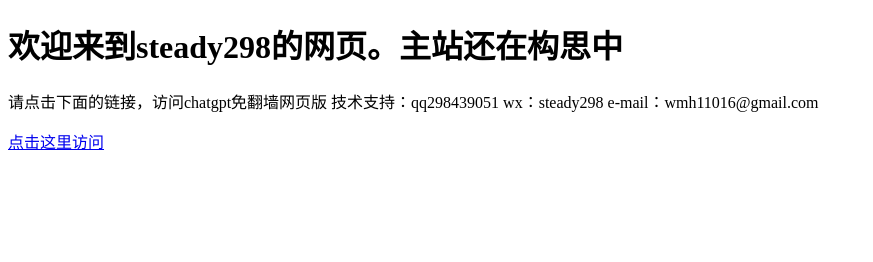
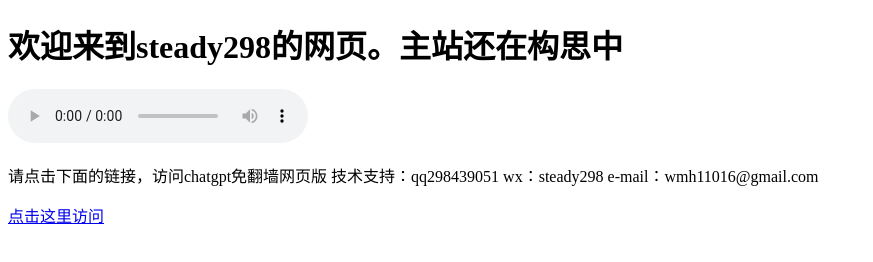
Before and after one commit to steady298/self, a plain HTML site: page index.html in a window 1280 px wide. Shown: the whole page, without its empty margins (0-873 px from the left). Drawn offline with Linux system fonts and the light colour scheme.

Commit message:
Update index.html

```diff
--- a/index.html
+++ b/index.html
@@ -7,7 +7,7 @@
 </head>
 <body>
 	<h1>欢迎来到steady298的网页。主站还在构思中</h1>
-	<audio src="/yehangxing.mp3" autoplay loop>
+	<audio src="/yehangxing.mp3" autoplay loop controls>
     您的浏览器不支持播放音频。
   </audio>
 	<p>请点击下面的链接，访问chatgpt免翻墙网页版
```
